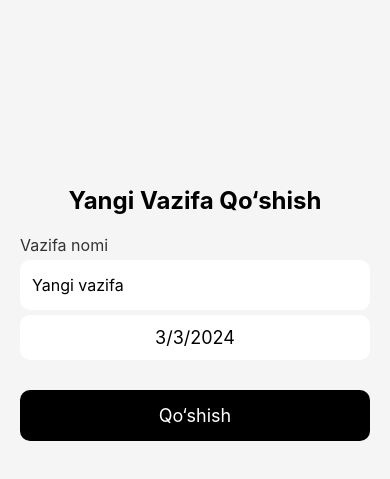
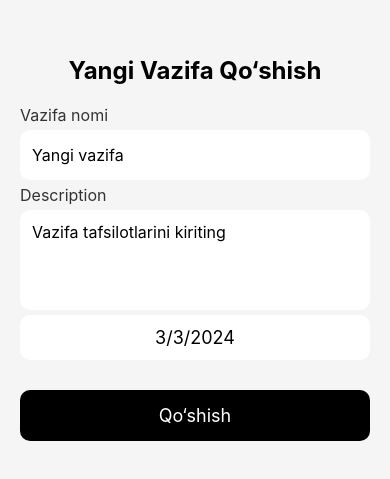
Before and after one commit to Turdiyevv/native-weather, a React Native app: screen /AddPage in a window 390 px wide. Shown: the part 363-842 px from the top of the page. Built offline with nearby package versions, Linux system fonts and the light colour scheme.

Commit message:
description in add task

```diff
--- a/components/screens/AddPage.tsx
+++ b/components/screens/AddPage.tsx
@@ -15,19 +15,22 @@ import TextField from "../../components/TextField";
 interface Task {
   id: string;
   title: string;
+  description?: string;
   done: boolean;
   deadline?: string;
-  time: string; // task qo'shilgan vaqt
+  time: string;
 }
 
 export default function AddPage({ navigation }: any) {
   const [task, setTask] = useState("");
   const [deadline, setDeadline] = useState(new Date());
   const [showPicker, setShowPicker] = useState(false);
+  const [description, setDescription] = useState("");
+
 
   const addTask = async () => {
     if (task.trim() === "") return;
-
+    if (description.trim() === "") return;
     try {
       const data = await AsyncStorage.getItem("tasks");
       const tasks: Task[] = data ? JSON.parse(data) : [];
@@ -36,15 +39,16 @@ export default function AddPage({ navigation }: any) {
       const newTask: Task = {
         id: Date.now().toString(),
         title: task,
+        description: description,
         done: false,
         deadline: deadline.toISOString(),
-        time: now.toISOString(), // qo'shilgan vaqt
+        time: now.toISOString(),
       };
 
       const newTasks = [...tasks, newTask];
       await AsyncStorage.setItem("tasks", JSON.stringify(newTasks));
 
-      navigation.goBack(); // qo‘shgandan keyin MainPage-ga qaytish
+      navigation.goBack();
     } catch (e) {
       console.log("Error adding task", e);
     }
@@ -65,7 +69,13 @@ export default function AddPage({ navigation }: any) {
           onChangeText={setTask}
           placeholder="Yangi vazifa"
         />
-
+        <TextField
+          label="Description"
+          value={description}
+          onChangeText={setDescription}
+          placeholder="Vazifa tafsilotlarini kiriting"
+          multiline height={100}
+        />
         {/* Deadline */}
         <TouchableOpacity
           style={styles.dateButton}
```
